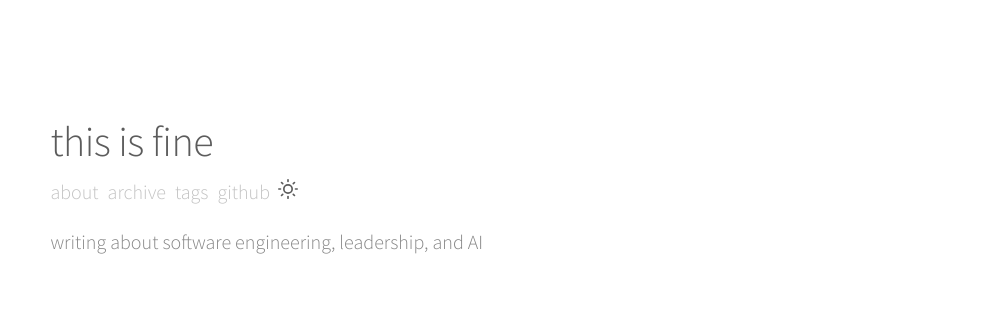
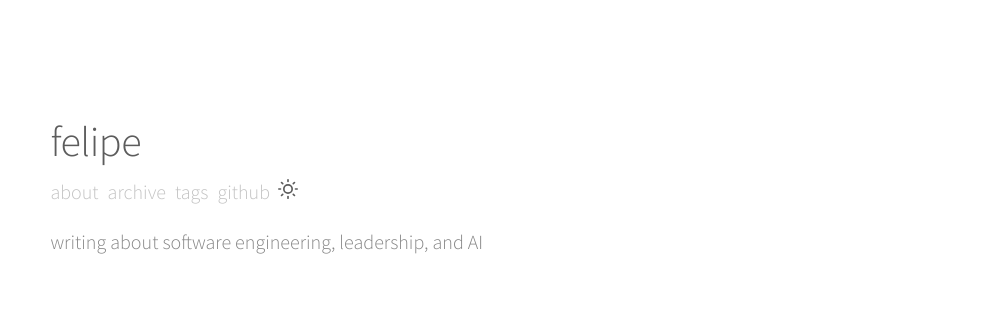
Before and after one commit to felipeelias/felipeelias.github.io, a Jekyll site: the page built from index.html, in a window 1280 px wide and 900 px high. Shown: the top 315 px of the window, without its empty margins (148-1131 px from the left). Built offline with Jekyll 4.4.1, drawn with Linux system fonts in a browser that asks for light colours; the list of posts is cut into pages by our own code.

Commit message:
refactor: rename site from "this is fine" to "felipe"

```diff
--- a/_config.yml
+++ b/_config.yml
@@ -1,4 +1,4 @@
-name: this is fine
+name: felipe
 description: writing about software engineering, leadership, and AI
 author:
   name: Felipe Philipp
```
